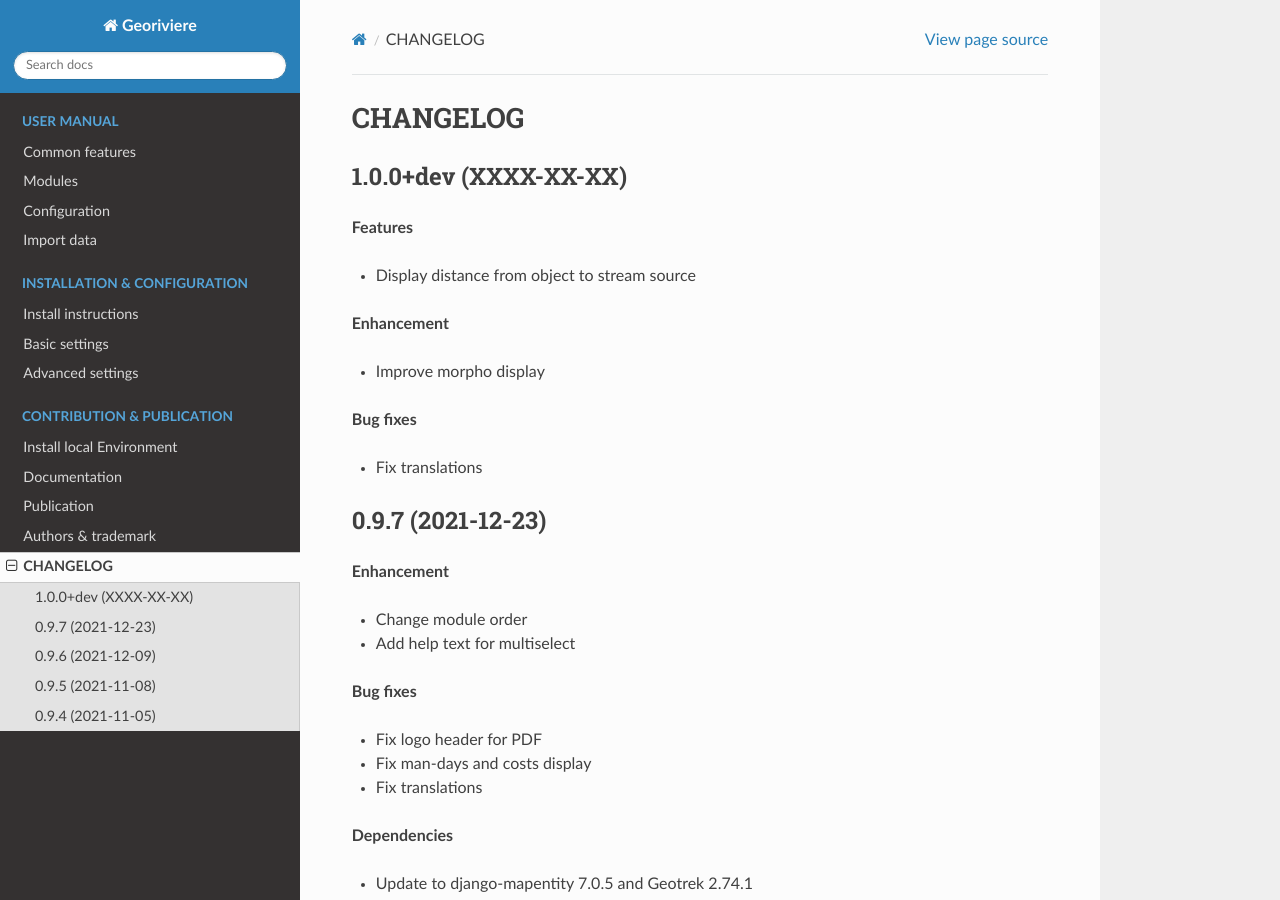
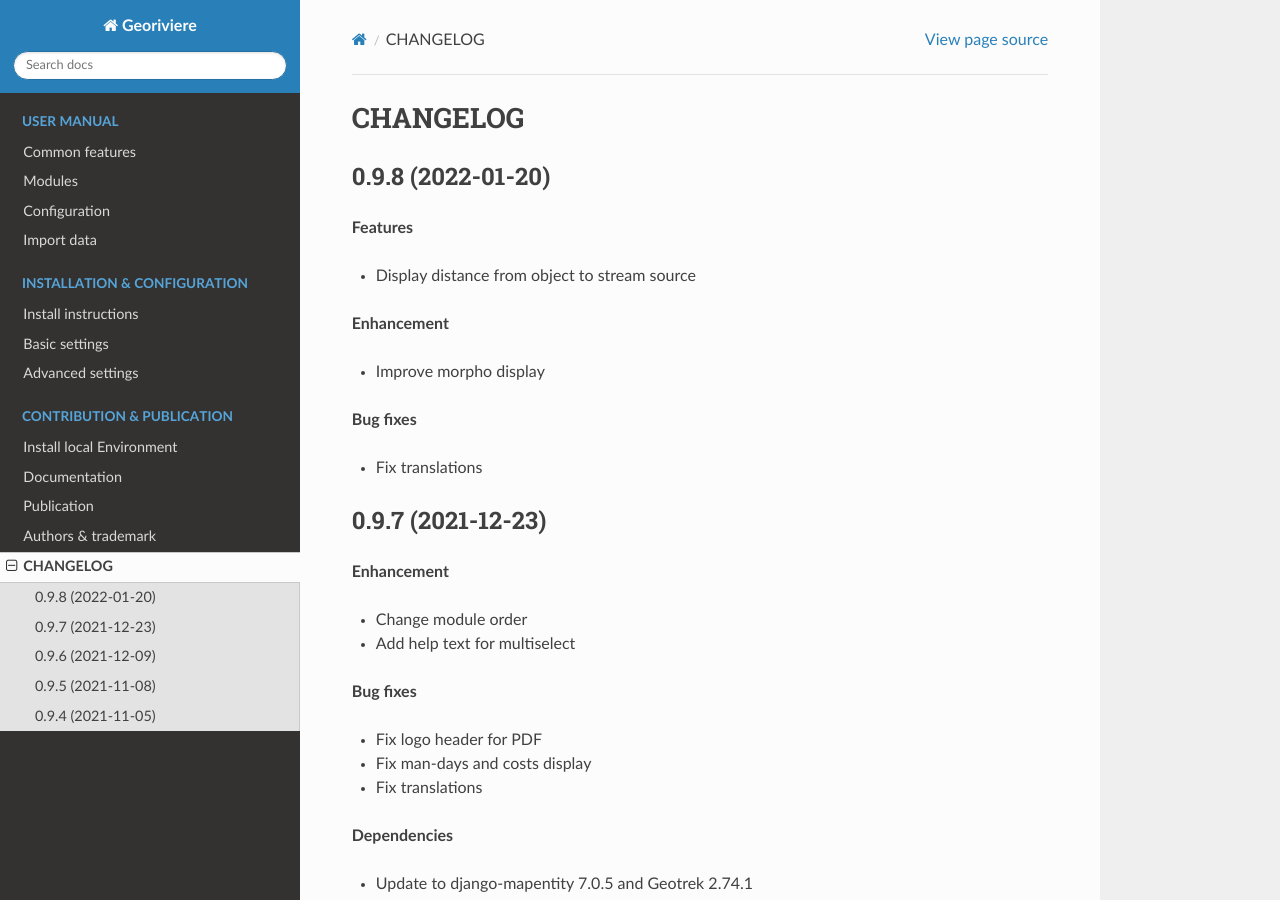
Before and after one commit to Georiviere/Georiviere-admin, a Sphinx documentation site: the page built from docs/changelog.rst, in a window 1280 px wide and 900 px high. Built offline with Sphinx 7.4.7 and the Read the Docs theme 2.0.0, drawn with Linux system fonts in a browser that asks for light colours; the version number could not be read and is left out.

Commit message:
Release to 0.9.8

```diff
--- a/docs/changelog.rst
+++ b/docs/changelog.rst
@@ -2,7 +2,8 @@
 CHANGELOG
 =========
 
-1.0.0+dev    (XXXX-XX-XX)
+
+0.9.8    (2022-01-20)
 -------------------------
 
 **Features**
```
Also changed, not shown: 1 other file.
